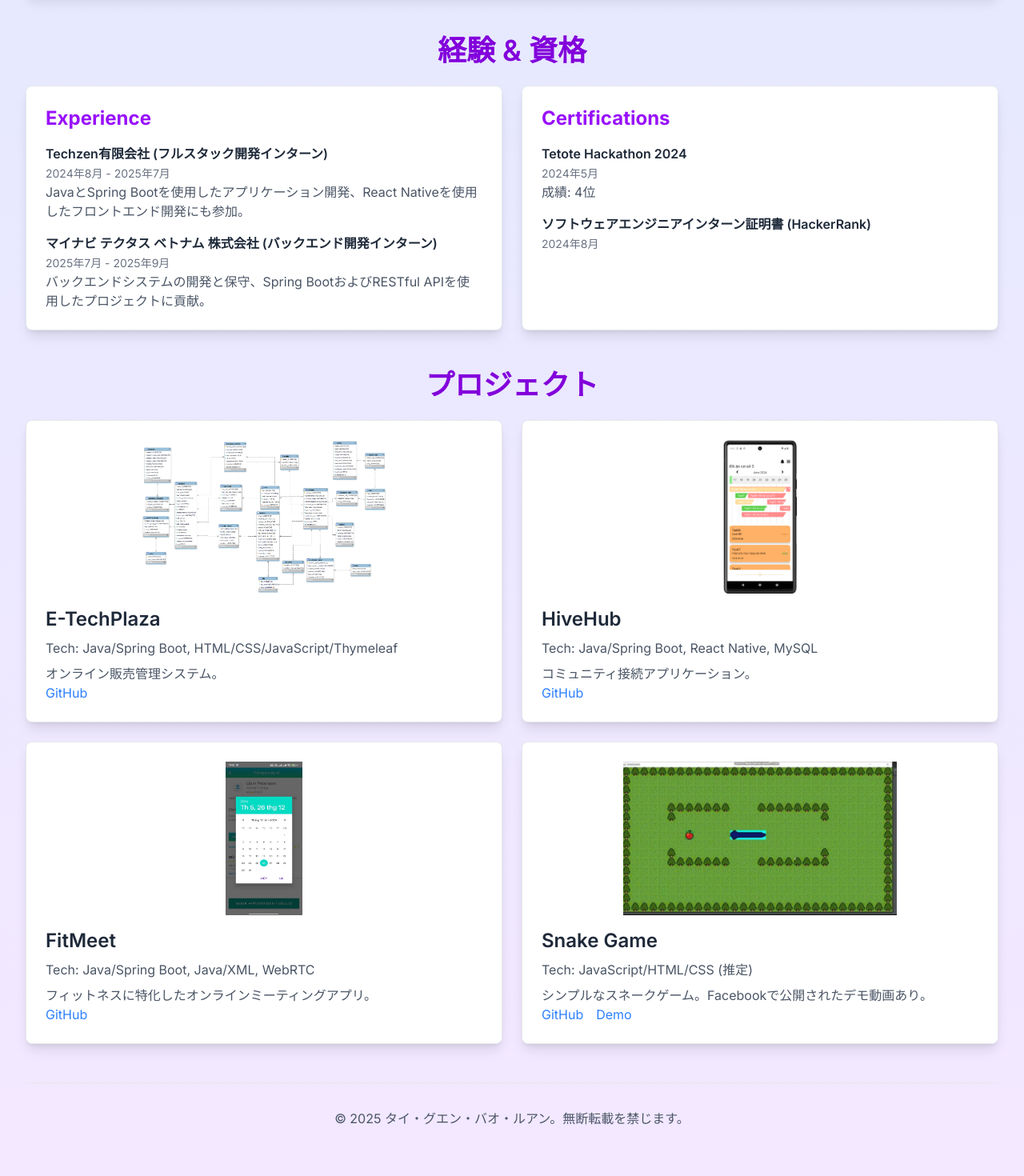
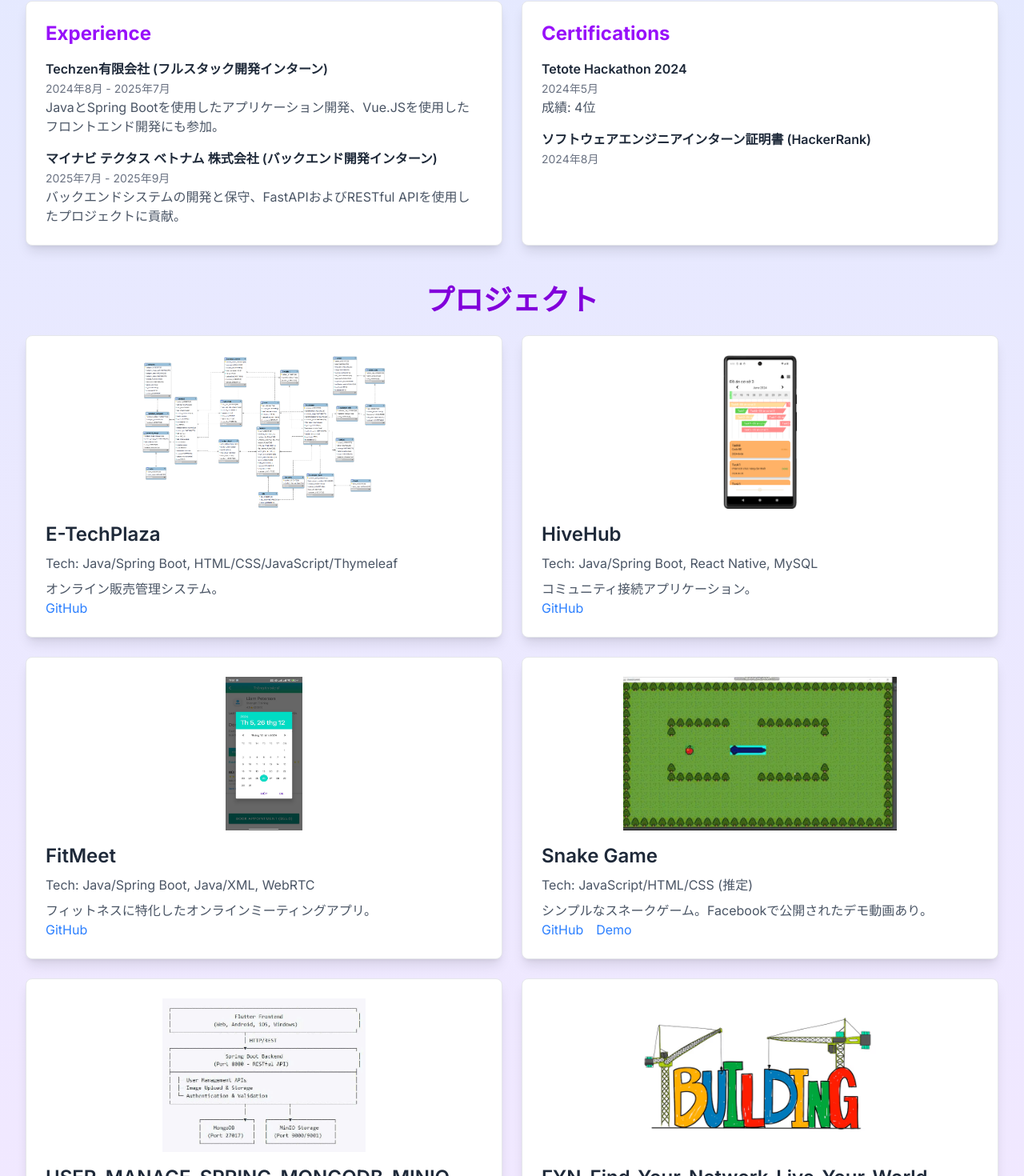
Before and after one commit to luana2322/Portfolio, a Next.js app: page / in a window 1280 px wide. Shown: the part 1298-2768 px from the top of the page at 80% size. Built offline with nearby package versions, Linux system fonts and the light colour scheme.

Commit message:
update portfolio

```diff
--- a/app/page.tsx
+++ b/app/page.tsx
@@ -42,7 +42,7 @@ export default function Home() {
         items: [
           ["Java", "Python", "JavaScript", "React Native", "Vue.js", "Spring Boot", "FastAPI"],
           ["Git/GitHub", "Postman", "Visual Studio Code", "IntelliJ", "Spring Tool Suite", "Docker", "PyCharm"],
-          ["HTML/CSS/JavaScript", "PHP/MySQL", "MVCパターン", "Agile/Scrum", "OOP", "RESTful API", "WebRTC"],
+          [ "MongoDB/MySQL", "MVCパターン", "Agile/Scrum", "OOP", "RESTful API", "WebRTC"],
         ],
       },
       educationTitle: "学歴",
@@ -52,12 +52,12 @@ export default function Home() {
         {
           title: "Techzen有限会社 (フルスタック開発インターン)",
           period: "2024年8月 - 2025年7月",
-          desc: "JavaとSpring Bootを使用したアプリケーション開発、React Nativeを使用したフロントエンド開発にも参加。",
+          desc: "JavaとSpring Bootを使用したアプリケーション開発、Vue.JSを使用したフロントエンド開発にも参加。",
         },
         {
           title: "マイナビ テクタス ベトナム 株式会社 (バックエンド開発インターン)",
           period: "2025年7月 - 2025年9月",
-          desc: "バックエンドシステムの開発と保守、Spring BootおよびRESTful APIを使用したプロジェクトに貢献。",
+          desc: "バックエンドシステムの開発と保守、FastAPIおよびRESTful APIを使用したプロジェクトに貢献。",
         },
       ],
       certifications: [
@@ -99,6 +99,18 @@ export default function Home() {
           link: "https://github.com/luana2322/snakegame",
           demo: "https://www.facebook.com/100080772817243/videos/898712848208298/",
         },
+    {
+      "name": "USER-MANAGE-SPRING-MONGODB-MINIO",
+      "tech": "Spring Boot, MongoDB, Flutter, MinIO",
+      "desc": "MongoDBを使用したCRUD管理アプリで、Spring Bootバックエンド、Flutterフロントエンド、MinIOによるファイルストレージを実装。",
+      "link": "https://github.com/luana2322/USER-MANAGE-SPRING-MONGODB-MINIO.git"
+    },
+    {
+      "name": "FYN-Find-Your-Network-Live-Your-World",
+      "tech": "Microservices, Spring Boot,FastAPI,Flutler,Minio,Docker, REST API",
+      "desc": "マイクロサービスを用いたソーシャルネットワーキングアプリケーション。",
+      "link": "https://github.com/luana2322/FYN-Find-Your-Network-Live-Your-World.git"
+    },
       ],
       footer: "© 2025 タイ・グエン・バオ・ルアン。無断転載を禁じます。",
     },
@@ -187,7 +199,7 @@ export default function Home() {
     <main className={`${darkMode ? "bg-gray-900 text-gray-100" : "bg-gradient-to-b from-blue-100 to-purple-100 text-gray-800"} min-h-screen p-8 transition-colors duration-300`}>
       {/* Navbar */}
       <nav className={`fixed top-0 left-0 right-0 ${darkMode ? "bg-gray-800/90 text-gray-100" : "bg-white/80 text-gray-800"} backdrop-blur-md p-4 flex justify-between items-center shadow-md transition-colors duration-300`}>
-        <h1 className="text-2xl font-bold text-purple-600 dark:text-purple-300">{title}</h1>
+        <h1 className="text-2xl font-bold text-purple-600 dark:text-purple-300 dark:[text-shadow:_0_1px_2px_rgba(0,0,0,0.3)]">{title}</h1>
         <div className="flex space-x-6 items-center">
           <select
             value={lang}
@@ -219,8 +231,8 @@ export default function Home() {
         transition={{ duration: 0.8 }}
         className="text-center py-20"
       >
-        <Image src="/images/profile.png" alt={title} width={150} height={150} className="rounded-full mx-auto mb-4 border-4 border-purple-500 dark:border-purple-300" />
-        <h1 className="text-5xl font-bold text-purple-700 dark:text-purple-300 mb-4">{title}</h1>
+        <Image src="/images/profile.jpg" alt={title} width={150} height={150} className="rounded-full mx-auto mb-4 border-4 border-purple-500 dark:border-purple-300" />
+        <h1 className="text-5xl font-bold text-purple-700 dark:text-purple-300 dark:[text-shadow:_0_1px_3px_rgba(0,0,0,0.4)] mb-4">{title}</h1>
         <p className="text-2xl mb-2 text-gray-700 dark:text-gray-200">Male, 21 (Born: Jan 1, 2004)</p>
         <p className="text-xl mb-6 text-gray-600 dark:text-gray-300">{role}</p>
         <div className="flex justify-center space-x-4 mb-6">
@@ -291,7 +303,7 @@ export default function Home() {
             <ul className="space-y-4 text-gray-600 dark:text-gray-300">
               {experience.map((exp, index) => (
                 <li key={index}>
-                  <strong className="text-gray-800 dark:text-gray-100 font-semibold">{exp.title}</strong><br />
+                  <strong className="text-gray-800 dark:text-gray-50 dark:[text-shadow:_0_1px_2px_rgba(0,0,0,0.3)] font-semibold">{exp.title}</strong><br />
                   <span className="text-gray-500 dark:text-gray-400 text-sm">{exp.period}</span><br />
                   {exp.desc}
                 </li>
@@ -303,7 +315,7 @@ export default function Home() {
             <ul className="space-y-4 text-gray-600 dark:text-gray-300">
               {certifications.map((cert, index) => (
                 <li key={index}>
-                  <strong className="text-gray-800 dark:text-gray-100 font-semibold">{cert.title}</strong><br />
+                  <strong className="text-gray-800 dark:text-gray-50 dark:[text-shadow:_0_1px_2px_rgba(0,0,0,0.3)] font-semibold">{cert.title}</strong><br />
                   <span className="text-gray-500 dark:text-gray-400 text-sm">{cert.period}</span><br />
                   {cert.desc && <span className="text-gray-600 dark:text-gray-300">{cert.desc}</span>}
                 </li>
@@ -337,7 +349,7 @@ export default function Home() {
                   className="object-contain"
                 />
               </div>
-              <h3 className="text-2xl font-bold mb-2 text-gray-800 dark:text-gray-100 font-semibold">{project.name}</h3>
+              <h3 className="text-2xl font-bold mb-2 text-gray-800 dark:text-gray-50 dark:[text-shadow:_0_1px_2px_rgba(0,0,0,0.3)] font-semibold">{project.name}</h3>
               <p className="mb-2 text-gray-600 dark:text-gray-300">Tech: {project.tech}</p>
               <p className="text-gray-600 dark:text-gray-300">{project.desc}</p>
               <div className="mt-auto space-x-4">
```
Also changed, not shown: public/images/FYN-Find-Your-Network-Live-Your-World.png (added), public/images/user-manage-spring-mongodb-minio.png (added).
